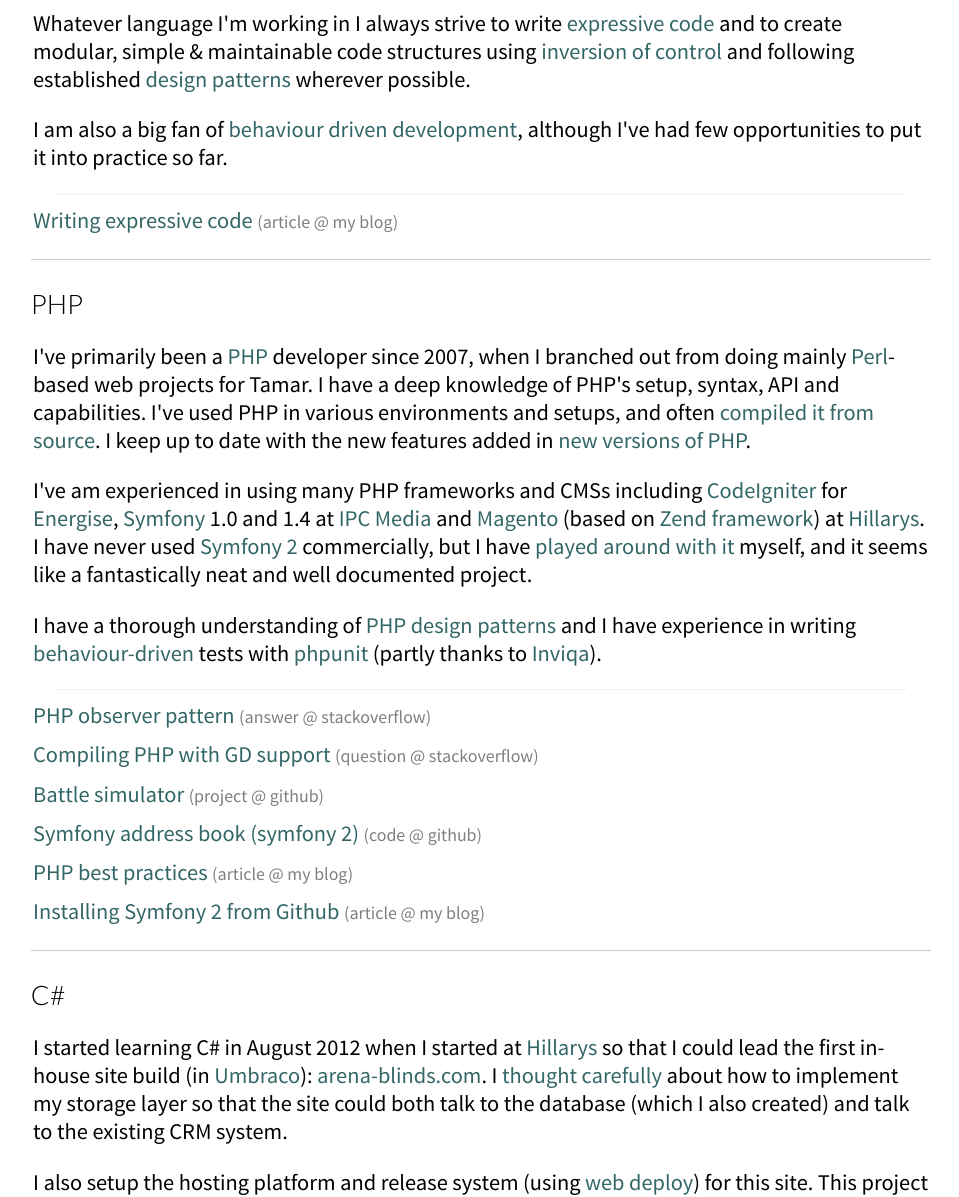
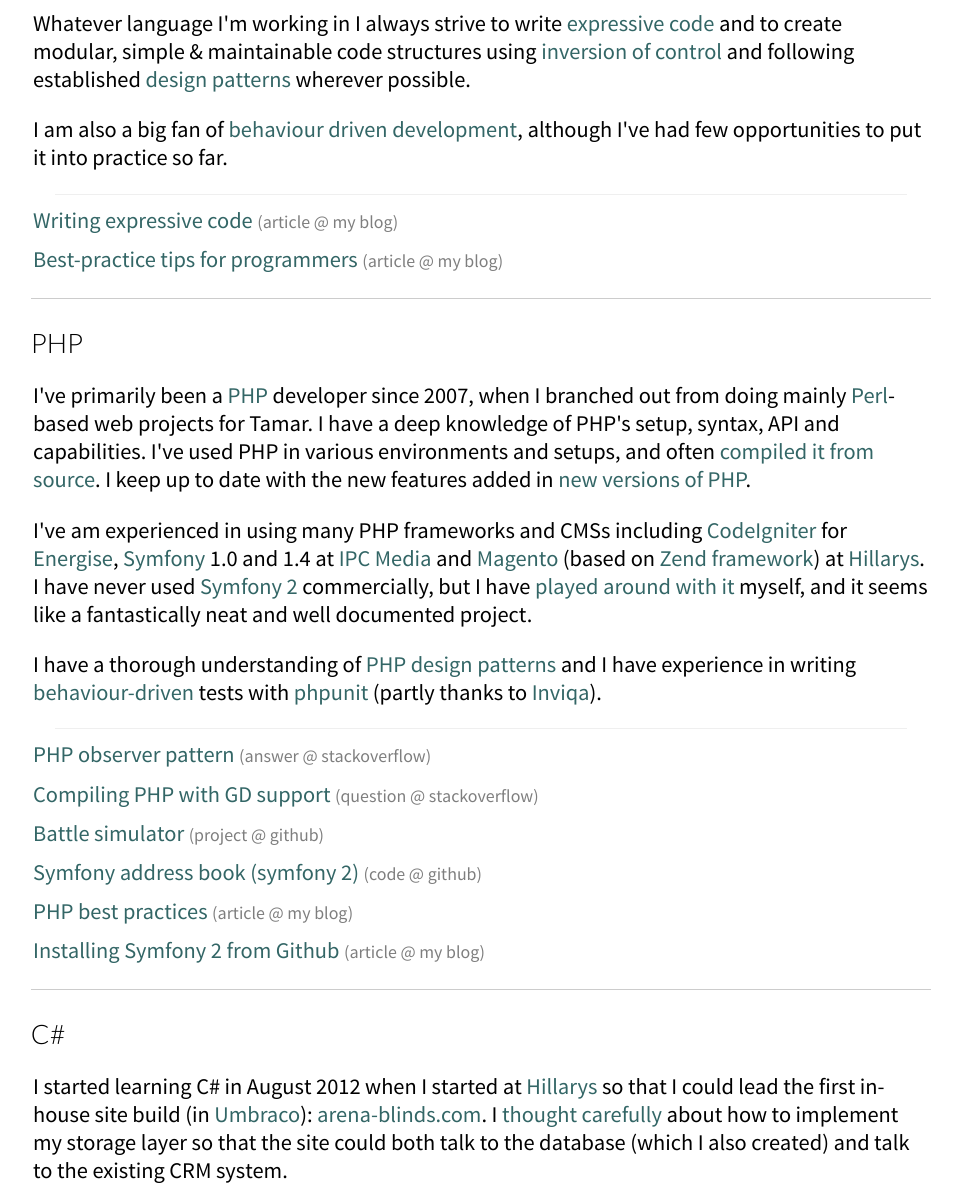
Before and after one commit to nottrobin/cv.robinwinslow.uk, a Django app: template cv/templates/cv/server-side.html in a window 1280 px wide. Shown: the part 566-1763 px from the top of the page, without its empty margins (159-1118 px from the left). Run offline with Django 3.2, Linux system fonts and the light colour scheme; the template is opened without the code that fills it, so the values that code supplies are empty; some libraries are stand-ins or nearby versions.

Commit message:
New link to blog in server-side

```diff
--- a/cv/templates/cv/server-side.html
+++ b/cv/templates/cv/server-side.html
@@ -29,6 +29,13 @@ I am also a big fan of [behaviour driven development](http://en.wikipedia.org/wi
         <li>
             <a href="http://robinwinslow.co.uk/2013/11/22/expressive-coding/">
                 Writing expressive code
+            </a>
+
+            <small>(article @ my blog)</small>
+        </li>
+        <li>
+            <a href="http://robinwinslow.co.uk/2014/01/08/general-coding-guidelines/">
+                Best-practice tips for programmers
             </a>
 
             <small>(article @ my blog)</small>
```
